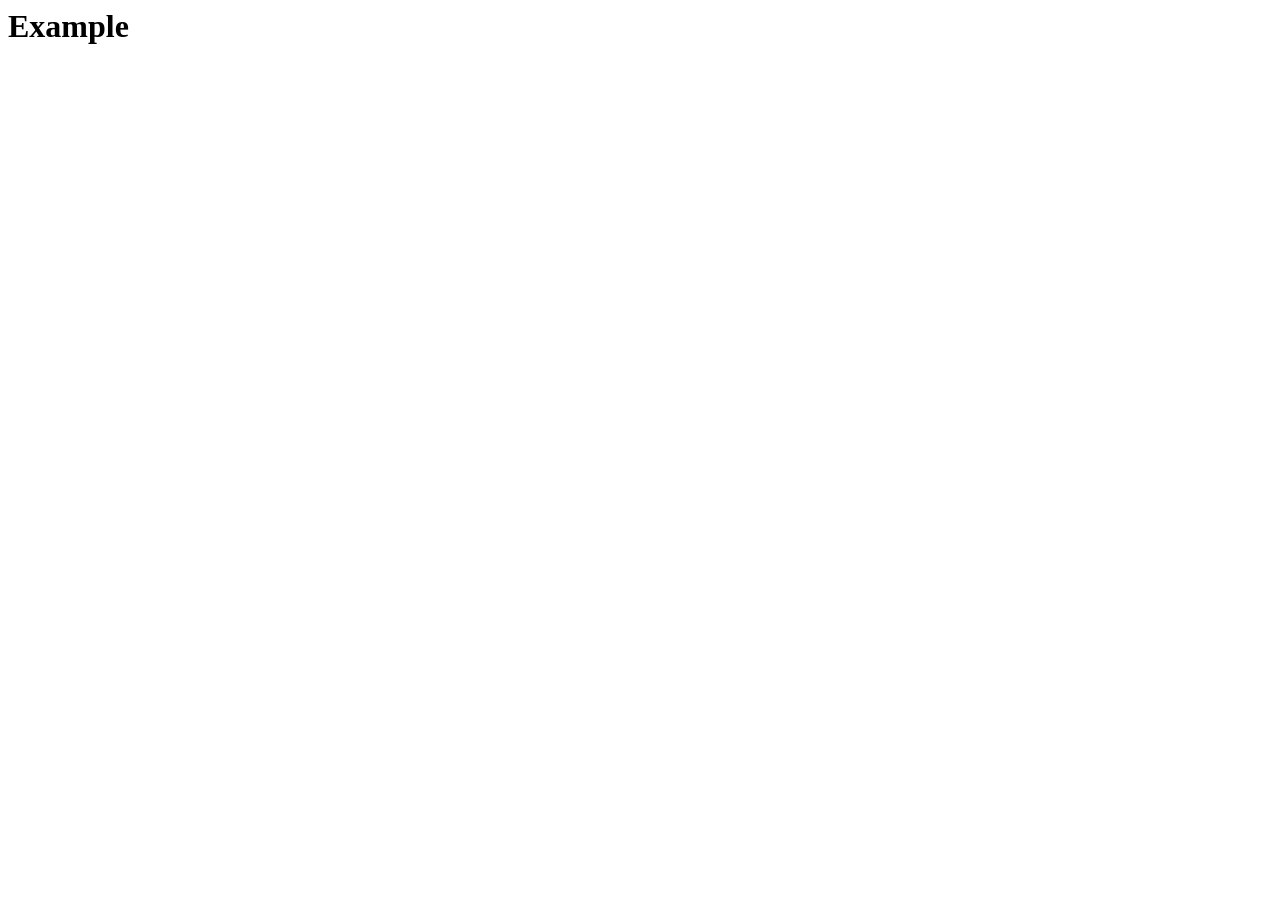
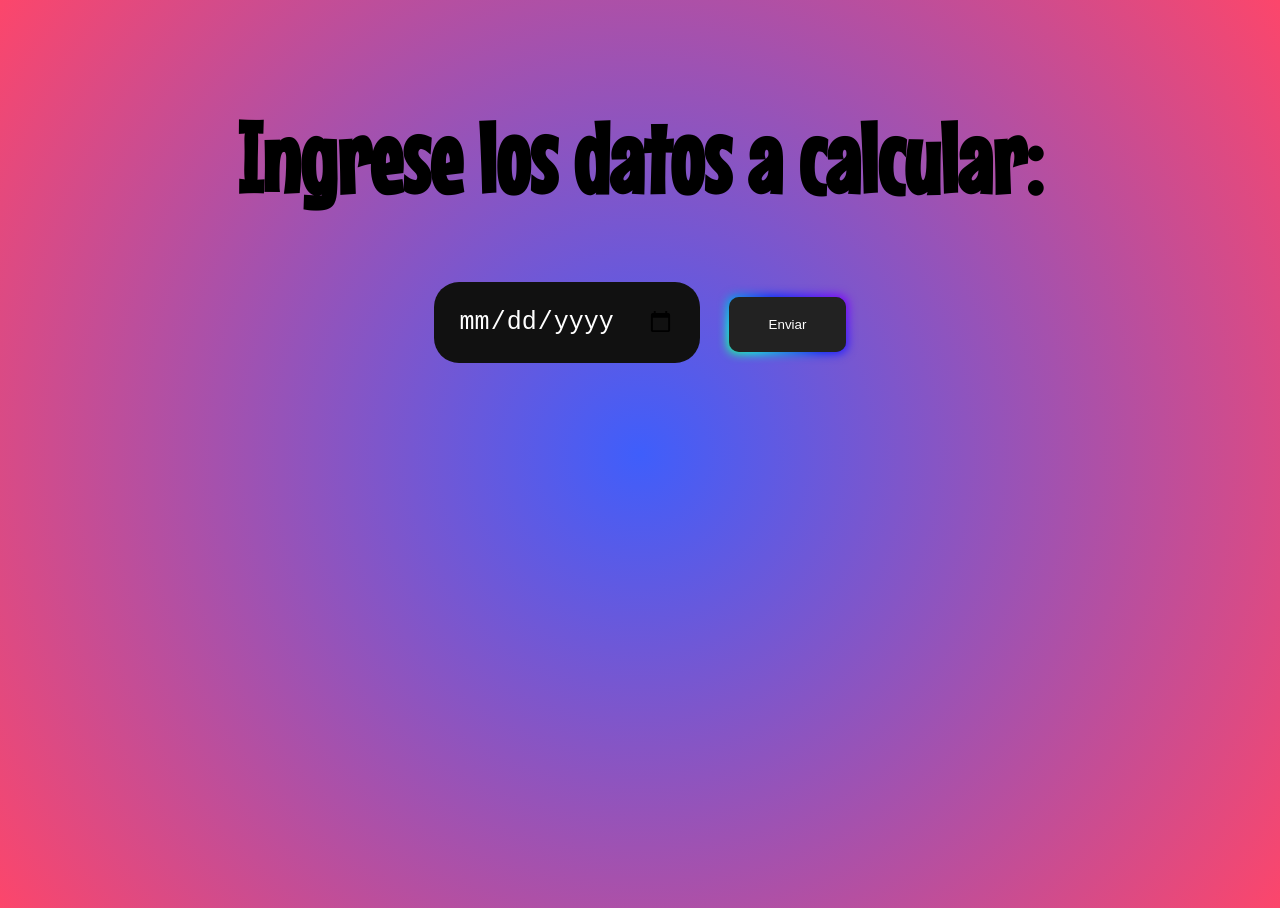
Before and after one commit to DannielNavas/calcular-edad, a plain HTML site: page index.html in a window 1280 px wide. Before the commit the page ends 800 px from the top, so only its background shows below. Drawn offline with Linux system fonts and the light colour scheme.

Commit message:
creacion de html/css

```diff
--- a/index.html
+++ b/index.html
@@ -1,7 +1,20 @@
-<html>
-  <head>
-    <head>
-      <body>
-        <h1>Example</h1>
-      </body>
+<!DOCTYPE html>
+<html lang="en">
+<head>
+    <meta charset="UTF-8">
+    <meta http-equiv="X-UA-Compatible" content="IE=edge">
+    <meta name="viewport" content="width=device-width, initial-scale=1.0">
+    <title>Calculo de edad</title>
+    <link rel="stylesheet" href="style.css">
+</head>
+<body>
+    <h1>Ingrese los datos a calcular:</h1>
+    <div id="calendario">
+    <input type="date" id="birthdate">
+    <button class="button-85" role="button" id="submit">Enviar</button>
+    </div>
+
+    <div id="result"></div>
+
+</body>
 </html>
--- /dev/null
+++ b/style.css
@@ -0,0 +1,98 @@
+@import url('https://fonts.googleapis.com/css2?family=Mouse+Memoirs&display=swap');
+
+body {
+    background: rgb(63, 94, 251);
+    background: radial-gradient(circle, rgba(63, 94, 251, 1) 0%, rgba(252, 70, 107, 1) 100%);
+    background-repeat: no-repeat;
+    height: 100vh;
+}
+
+h1 {
+    text-align: center;
+    margin-top: 100px;
+    font-family: 'Mouse Memoirs', sans-serif;
+    font-size: 100px;
+}
+
+#calendario {
+    text-align: center;
+
+}
+
+.button-85 {
+    padding: 1.5em 3em;
+    border: none;
+    outline: none;
+    color: rgb(255, 255, 255);
+    background: #111;
+    cursor: pointer;
+    position: relative;
+    z-index: 0;
+    border-radius: 10px;
+    user-select: none;
+    -webkit-user-select: none;
+    touch-action: manipulation;
+}
+
+.button-85:before {
+    content: "";
+    background: linear-gradient(45deg,
+            #ff0000,
+            #ff7300,
+            #fffb00,
+            #48ff00,
+            #00ffd5,
+            #002bff,
+            #7a00ff,
+            #ff00c8,
+            #ff0000);
+    position: absolute;
+    top: -2px;
+    left: -2px;
+    background-size: 400%;
+    z-index: -1;
+    filter: blur(5px);
+    -webkit-filter: blur(5px);
+    width: calc(100% + 4px);
+    height: calc(100% + 4px);
+    animation: glowing-button-85 20s linear infinite;
+    transition: opacity 0.3s ease-in-out;
+    border-radius: 10px;
+}
+
+@keyframes glowing-button-85 {
+    0% {
+        background-position: 0 0;
+    }
+
+    50% {
+        background-position: 400% 0;
+    }
+
+    100% {
+        background-position: 0 0;
+    }
+}
+
+.button-85:after {
+    z-index: -1;
+    content: "";
+    position: absolute;
+    width: 100%;
+    height: 100%;
+    background: #222;
+    left: 0;
+    top: 0;
+    border-radius: 10px;
+}
+
+input {
+    padding: 25px;
+    font-size: 25px;
+    border: none;
+    outline: none;
+    color: rgb(255, 255, 255);
+    background: #111;
+    border-radius: 25px;
+    margin-right: 25px;
+}
```
